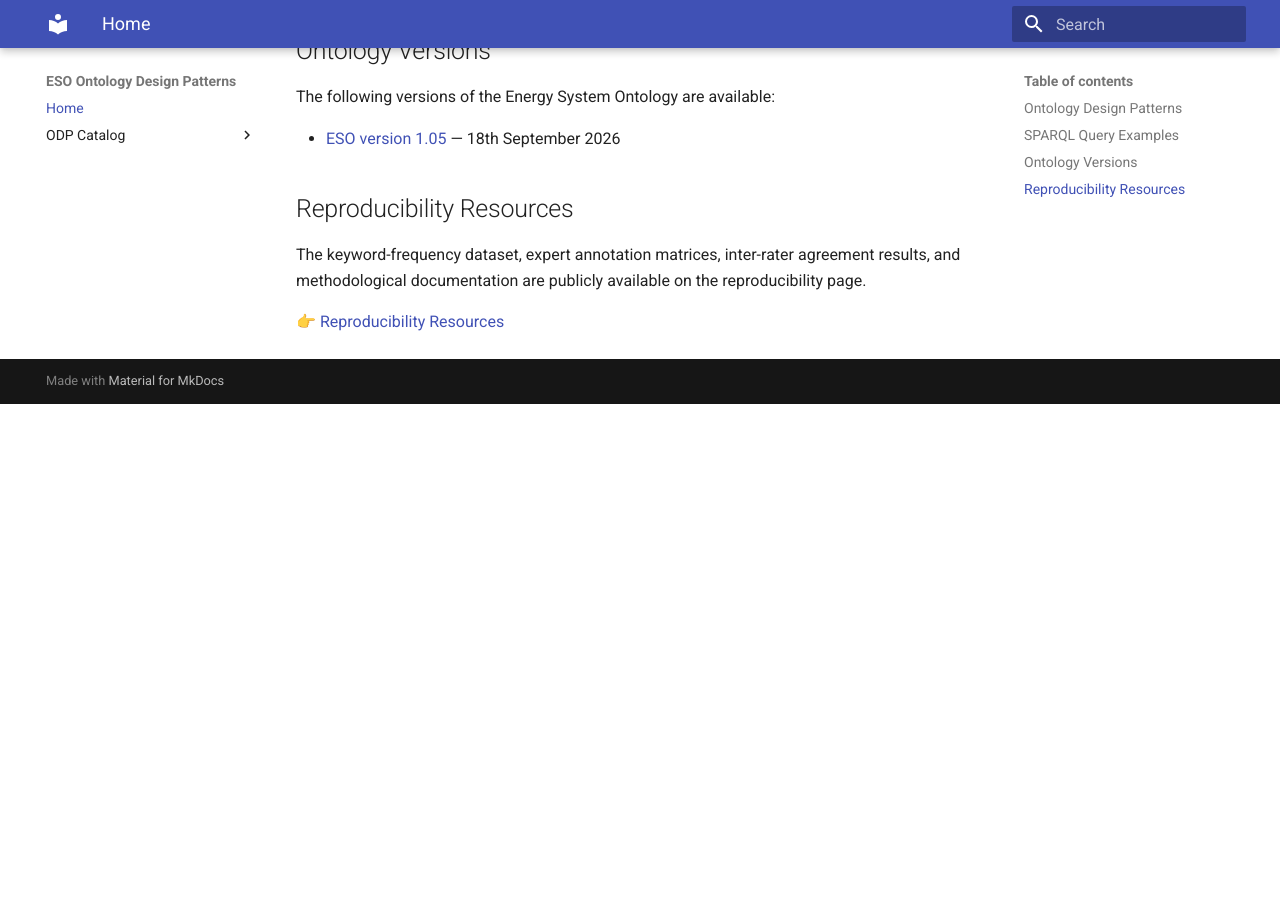
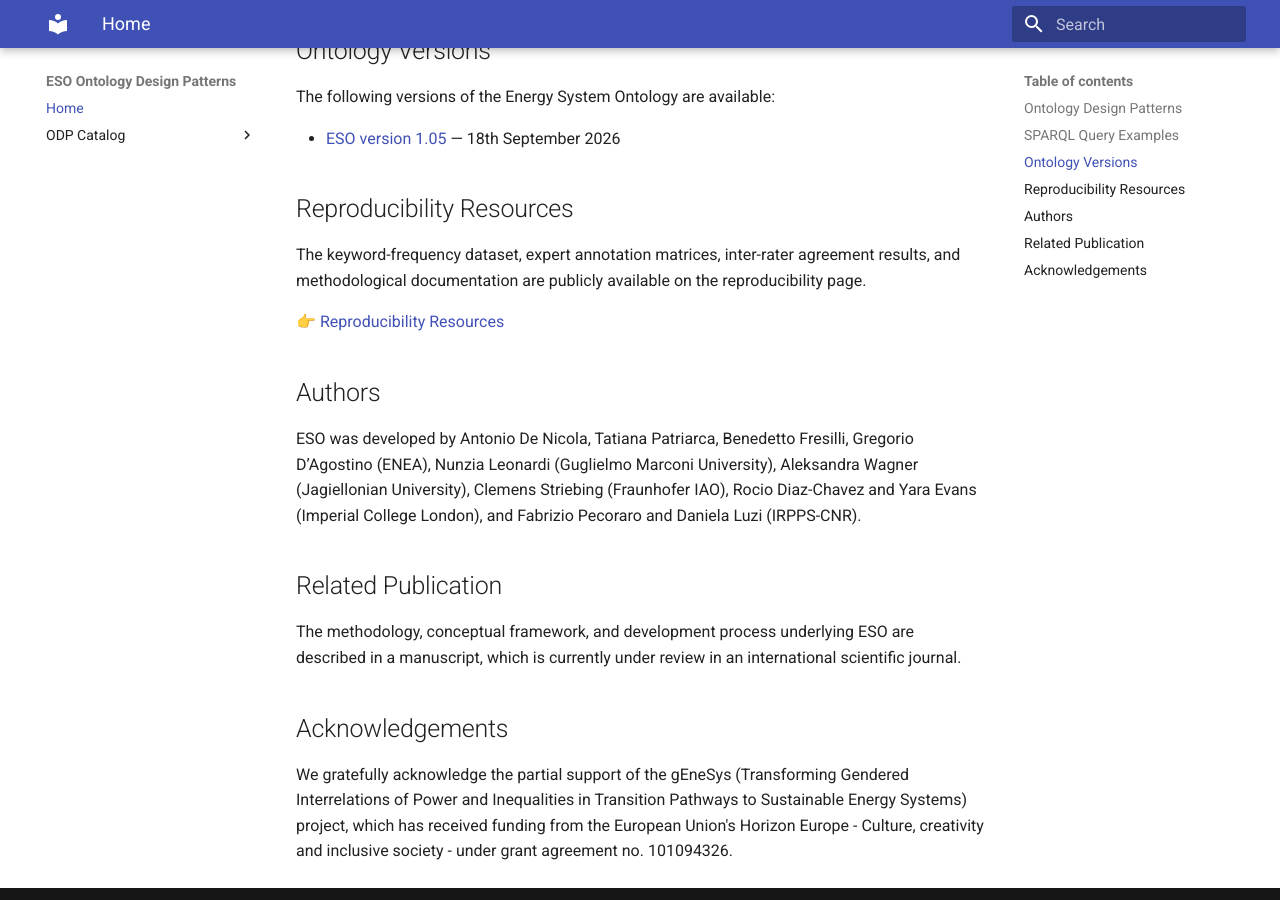
Before and after one commit to AntonioDeNicola/eso-odp-site, an MkDocs documentation site: the page built from docs/index.md, in a window 1280 px wide and 900 px high, scrolled down 970 px. Built offline with MkDocs 1.6.1 and Material for MkDocs 9.7.7, drawn with Linux system fonts in a browser that asks for light colours; before the commit the page ends 1374 px from its top, so only the background shows below that.

Commit message:
Update index.md

```diff
--- a/docs/index.md
+++ b/docs/index.md
@@ -29,3 +29,15 @@ The following versions of the Energy System Ontology are available:
 The keyword-frequency dataset, expert annotation matrices, inter-rater agreement results, and methodological documentation are publicly available on the reproducibility page.
 
 👉 [Reproducibility Resources](./reproducibility/)
+
+## Authors
+
+ESO was developed by Antonio De Nicola, Tatiana Patriarca, Benedetto Fresilli, Gregorio D’Agostino (ENEA), Nunzia Leonardi (Guglielmo Marconi University), Aleksandra Wagner (Jagiellonian University), Clemens Striebing (Fraunhofer IAO), Rocio Diaz-Chavez and Yara Evans (Imperial College London), and Fabrizio Pecoraro and Daniela Luzi (IRPPS-CNR).
+
+## Related Publication
+
+The methodology, conceptual framework, and development process underlying ESO are described in a manuscript, which is currently under review in an international scientific journal.
+
+## Acknowledgements
+
+We gratefully acknowledge the partial support of the gEneSys (Transforming Gendered Interrelations of Power and Inequalities in Transition Pathways to Sustainable Energy Systems) project, which has received funding from the European Union's Horizon Europe - Culture, creativity and inclusive society - under grant agreement no. 101094326.
```
